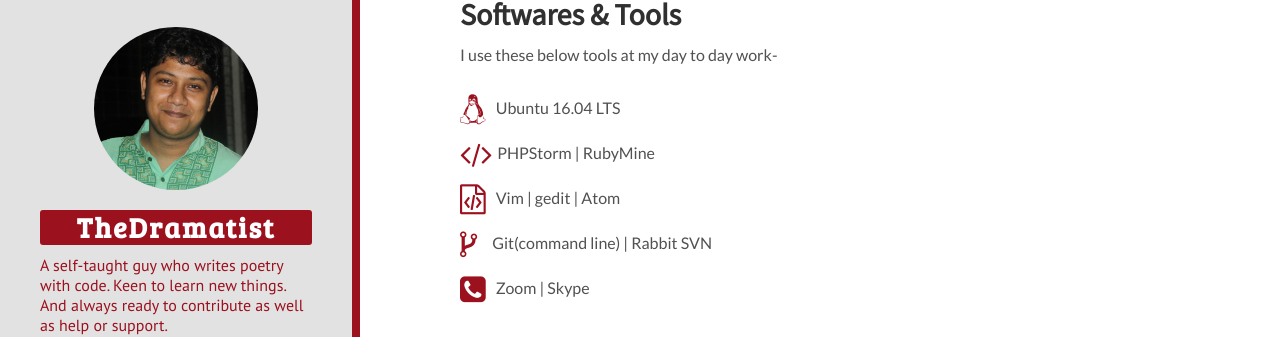
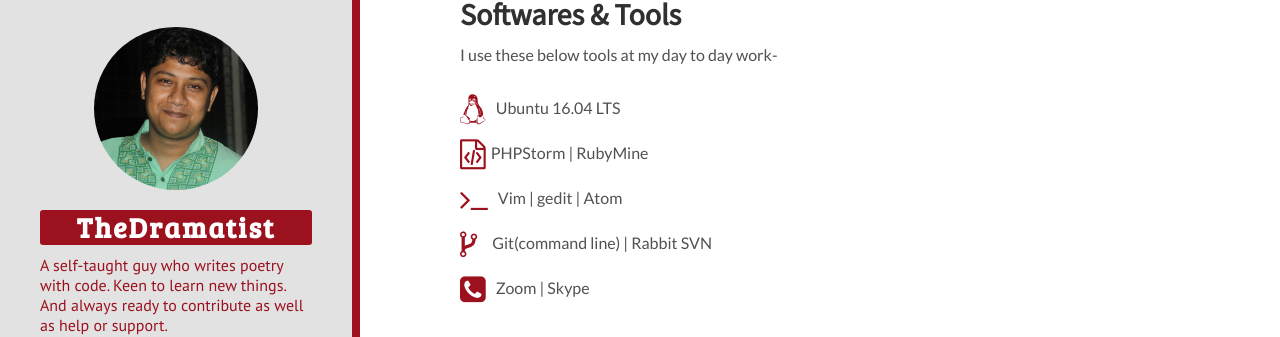
Before and after one commit to khanrn/codemascot.github.io, a Jekyll site: the page built from index.html, in a window 1280 px wide and 1400 px high, scrolled down 162 px. Shown: the part 812-1149 px from the top of the window. Built offline with Jekyll 4.4.1, drawn with Linux system fonts in a browser that asks for light colours; nearby versions of some CDN libraries; Markdown is read by kramdown in place of the engine named in the settings.

Commit message:
Software & Tools Updated

```diff
--- a/public/css/hyde.css
+++ b/public/css/hyde.css
@@ -168,11 +168,11 @@
     content:"\f17c";
 }
 ul.software-tools li.ide:before {
-    content:"\f121";
+    content:"\f1c9";
     padding-right:5px
 }
 ul.software-tools li.editor:before {
-    content:"\f1c9";
+    content:"\f120";
 }
 ul.software-tools li.vcs:before {
     content:"\f126";
```
